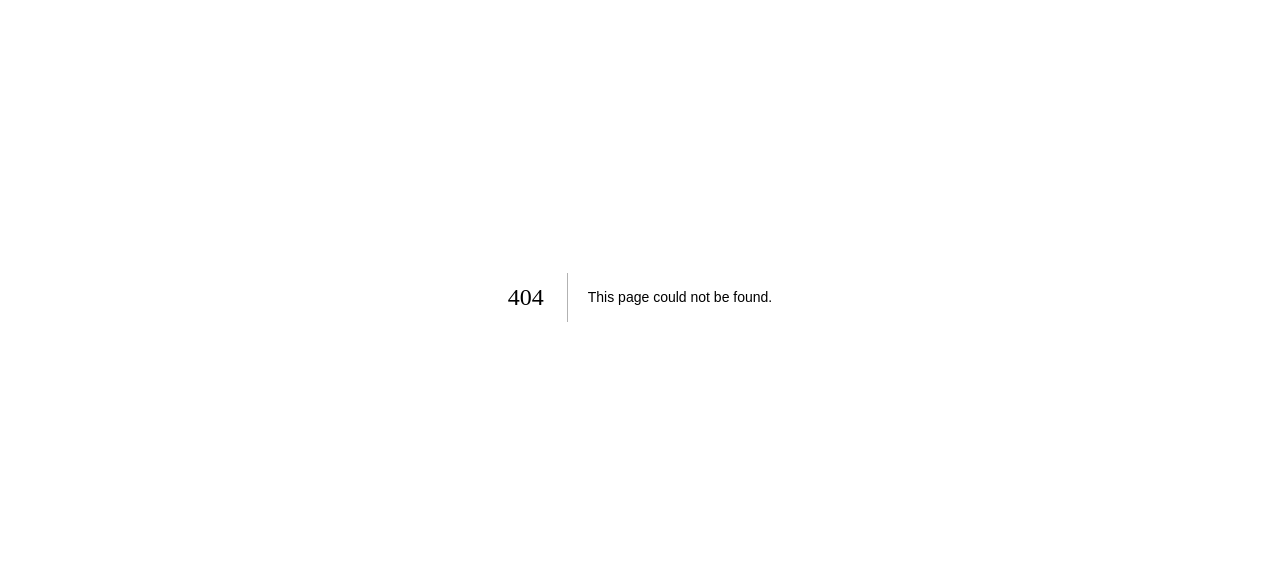
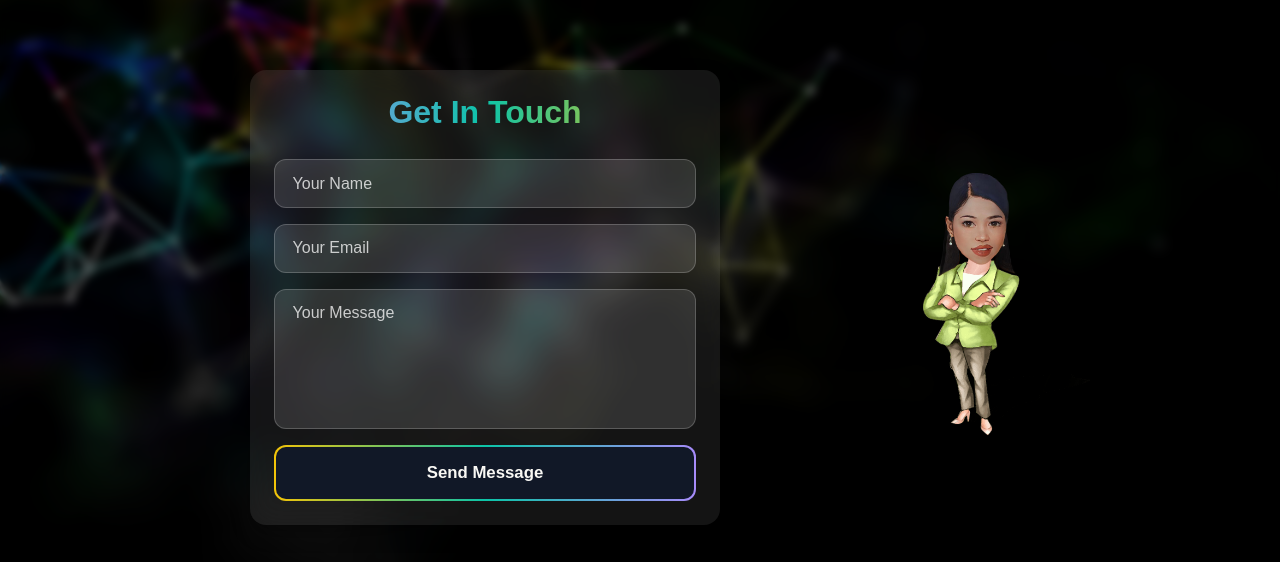
Before and after one commit to girlierazon84/Portfolio, a Next.js app in the folder client/: page /contact in a window 1280 px wide. Before the commit this address had no page. Shown: the part 238-800 px from the top of the page. Built offline with nearby package versions, Linux system fonts and the light colour scheme; no server answers.

Commit message:
feat: add ContactPage component to render Contact section

```diff
--- /dev/null
+++ b/client/src/app/contact/page.tsx
@@ -0,0 +1,10 @@
+// client/src/app/contact/page.tsx
+"use client";
+
+import Contact from "../../components/Contact";
+
+
+// ContactPage component that renders the Contact component
+export default function ContactPage() {
+    return <Contact />;
+}
```
